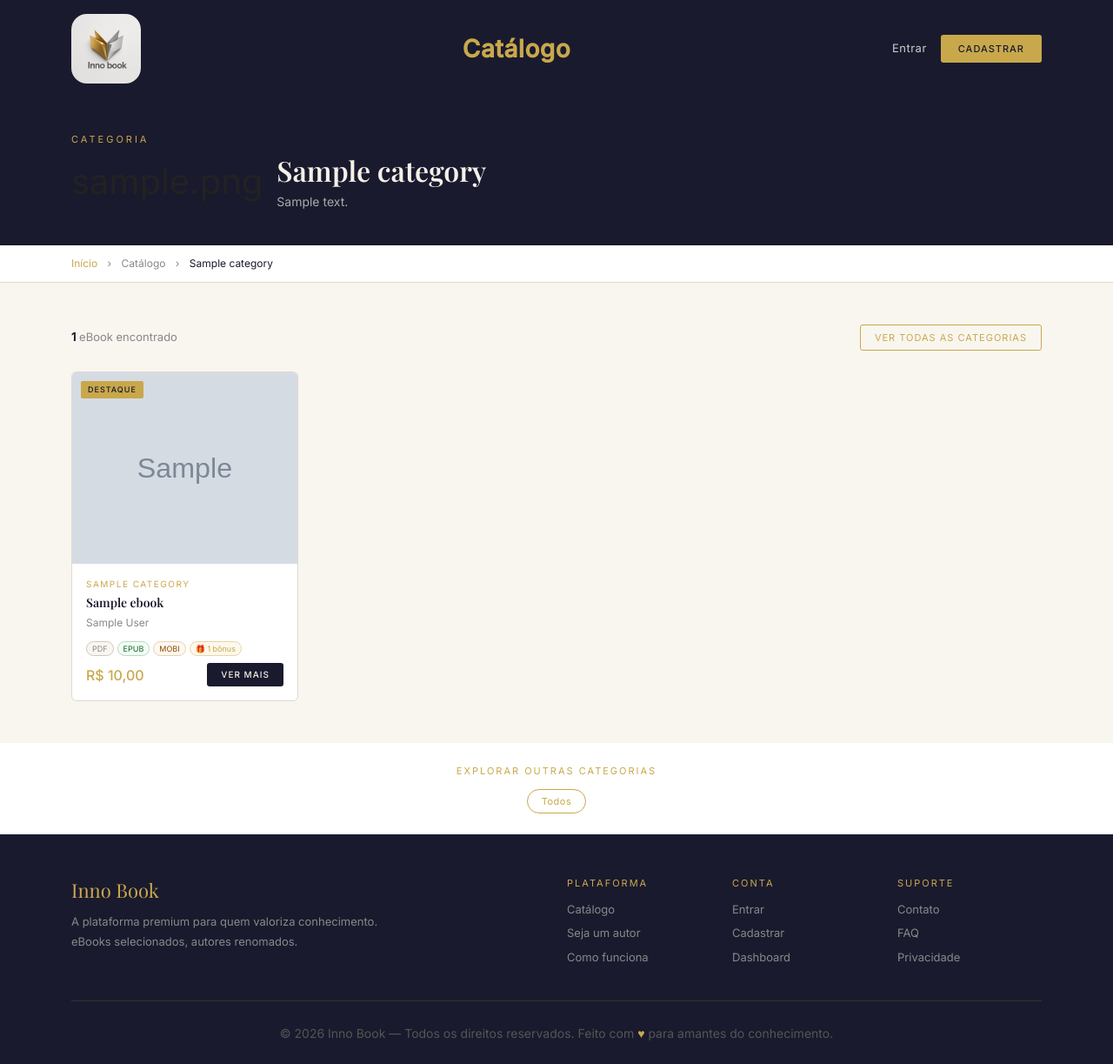
After one commit to celsoleite38/innobook, a Django app: a page that uses templates/products/category.html in a window 1280 px wide. The commit adds this page. Shown: the whole page at 87% size. Run offline with Django 5.2, Linux system fonts and the light colour scheme; tables that the repository leaves empty hold one stand-in row (values such as "Sample post"); grey boxes marked "Sample" are stand-in pictures.

Commit message:
CATEGORIAS

```diff
--- a/apps/products/views.py
+++ b/apps/products/views.py
@@ -72,9 +72,15 @@ def ebook_detail_view(request, slug):
 
 
 def category_view(request, slug):
-    category = get_object_or_404(Category, slug=slug)
-    ebooks   = Ebook.objects.filter(category=category, status='published')
+    category   = get_object_or_404(Category, slug=slug)
+    ebooks     = Ebook.objects.filter(
+        category=category,
+        status='published'
+    ).order_by('-created_at')
+    categories = Category.objects.all()
+
     return render(request, 'products/category.html', {
-        'category': category,
-        'ebooks'  : ebooks,
+        'category'  : category,
+        'ebooks'    : ebooks,
+        'categories': categories,
     })
--- /dev/null
+++ b/templates/products/category.html
@@ -0,0 +1,180 @@
+{% extends 'base.html' %}
+{% block title %}{{ category.name }} — BookHub{% endblock %}
+
+{% block content %}
+
+<!-- Header da categoria -->
+<section style="background:#1a1a2e; padding:40px 0;">
+    <div class="container">
+        <p style="color:#c9a84c; font-size:11px; letter-spacing:3px;
+                  text-transform:uppercase; margin-bottom:8px;">
+            Categoria
+        </p>
+        <div class="d-flex align-items-center gap-3">
+            {% if category.icon %}
+            <span style="font-size:2.5rem;">{{ category.icon }}</span>
+            {% endif %}
+            <div>
+                <h1 style="font-family:'Playfair Display',serif; color:#f5f0e8;
+                           font-size:32px; font-weight:600; margin:0;">
+                    {{ category.name }}
+                </h1>
+                {% if category.description %}
+                <p style="color:#aaa; font-size:14px; margin:6px 0 0;">
+                    {{ category.description }}
+                </p>
+                {% endif %}
+            </div>
+        </div>
+    </div>
+</section>
+
+<!-- Breadcrumb -->
+<section style="background:#fff; padding:12px 0;
+                border-bottom:0.5px solid #e0d8cc;">
+    <div class="container">
+        <nav style="font-size:12px; color:#888;">
+            <a href="{% url 'products:home' %}"
+               style="color:#c9a84c; text-decoration:none;">Início</a>
+            <span class="mx-2">›</span>
+            <a href="{% url 'products:list' %}"
+               style="color:#888; text-decoration:none;">Catálogo</a>
+            <span class="mx-2">›</span>
+            <span style="color:#1a1a2e;">{{ category.name }}</span>
+        </nav>
+    </div>
+</section>
+
+<!-- eBooks da categoria -->
+<section class="py-5 bg-cream">
+    <div class="container">
+
+        <!-- Contador -->
+        <div class="d-flex justify-content-between align-items-center mb-4">
+            <p style="font-size:13px; color:#888; margin:0;">
+                <strong style="color:#1a1a2e;">{{ ebooks.count }}</strong>
+                eBook{{ ebooks.count|pluralize }} encontrado{{ ebooks.count|pluralize }}
+            </p>
+            <!-- Outras categorias -->
+            <a href="{% url 'products:list' %}"
+               class="btn-outline-gold"
+               style="padding:6px 16px; font-size:11px;">
+                Ver todas as categorias
+            </a>
+        </div>
+
+        {% if ebooks %}
+        <div class="row g-4">
+            {% for ebook in ebooks %}
+            <div class="col-sm-6 col-md-4 col-lg-3">
+                <div class="ebook-card">
+                    <div class="position-relative">
+                        {% if ebook.cover %}
+                        <img src="{{ ebook.cover.url }}"
+                             class="ebook-card-img" alt="{{ ebook.title }}">
+                        {% else %}
+                        <div class="ebook-card-img-placeholder">📚</div>
+                        {% endif %}
+                        {% if ebook.featured %}
+                        <span class="badge-gold position-absolute"
+                              style="top:10px; left:10px;">Destaque</span>
+                        {% endif %}
+                        {% if ebook.discount_price %}
+                        <span class="badge-gold position-absolute"
+                              style="top:10px; right:10px; background:#8b2020;">
+                            Promo
+                        </span>
+                        {% endif %}
+                    </div>
+                    <div class="ebook-card-body">
+                        <div class="ebook-card-cat">{{ category.name }}</div>
+                        <div class="ebook-card-title">{{ ebook.title }}</div>
+                        <div class="ebook-card-author">
+                            {{ ebook.author.get_full_name|default:ebook.author.username }}
+                        </div>
+
+                        <!-- Formatos disponíveis -->
+                        <div class="d-flex gap-1 mb-2 flex-wrap">
+                            <span style="font-size:9px; color:#888; background:#f9f6f0;
+                                         padding:1px 6px; border-radius:10px;
+                                         border:0.5px solid #d0c8bc;">PDF</span>
+                            {% if ebook.file_epub %}
+                            <span style="font-size:9px; color:#1a5e2e; background:#f0fff4;
+                                         padding:1px 6px; border-radius:10px;
+                                         border:0.5px solid #b8d8c0;">EPUB</span>
+                            {% endif %}
+                            {% if ebook.file_mobi %}
+                            <span style="font-size:9px; color:#8a4a00; background:#fff8f0;
+                                         padding:1px 6px; border-radius:10px;
+                                         border:0.5px solid #e8d0b0;">MOBI</span>
+                            {% endif %}
+                            {% if ebook.bonuses.count %}
+                            <span style="font-size:9px; color:#c9a84c; background:#fdf8ee;
+                                         padding:1px 6px; border-radius:10px;
+                                         border:0.5px solid #e8d5a3;">
+                                🎁 {{ ebook.bonuses.count }} bônus
+                            </span>
+                            {% endif %}
+                        </div>
+
+                        <div class="d-flex align-items-center justify-content-between mt-1">
+                            {% if ebook.discount_price %}
+                            <div>
+                                <small style="color:#aaa; text-decoration:line-through;
+                                              font-size:11px;">
+                                    R$ {{ ebook.price }}
+                                </small><br>
+                                <span class="ebook-price">R$ {{ ebook.get_price }}</span>
+                            </div>
+                            {% else %}
+                            <span class="ebook-price">R$ {{ ebook.get_price }}</span>
+                            {% endif %}
+                            <a href="{% url 'products:detail' ebook.slug %}"
+                               class="btn-navy"
+                               style="padding:6px 16px; font-size:10px;">
+                               Ver mais
+                            </a>
+                        </div>
+                    </div>
+                </div>
+            </div>
+            {% endfor %}
+        </div>
+
+        {% else %}
+        <!-- Nenhum eBook nesta categoria -->
+        <div class="text-center py-5">
+            <span style="font-size:4rem;">
+               <img src="/static/images/books.png" alt="logo" style="height:200px; vertical-align: middle; border-radius: 18px;">
+            </span>
+            <h3 style="font-family:'Playfair Display',serif; margin-top:1rem;
+                        color:#1a1a2e;">
+                Nenhum eBook em {{ category.name }}
+            </h3>
+            <p style="color:#888; margin-bottom:1.5rem;">
+                Esta categoria ainda não possui eBooks publicados.
+            </p>
+            <a href="{% url 'products:list' %}" class="btn-gold">
+                Ver todo o catálogo
+            </a>
+        </div>
+        {% endif %}
+
+    </div>
+</section>
+
+<!-- Outras categorias -->
+<section class="py-4 bg-white">
+    <div class="container">
+        <p style="font-size:11px; letter-spacing:2px; text-transform:uppercase;
+                   color:#c9a84c; margin-bottom:12px; text-align:center;">
+            Explorar outras categorias
+        </p>
+        <div class="d-flex gap-2 flex-wrap justify-content-center">
+            <a href="{% url 'products:list' %}" class="cat-pill">Todos</a>
+            {% for cat in request.resolver_match.kwargs|default:'' %}{% endfor %}
+        </div>
+    </div>
+</section>
+
+{% endblock %}
```
Also changed, not shown: templates/products/home.html (+7 -2 lines), static/images/books.png (added).
